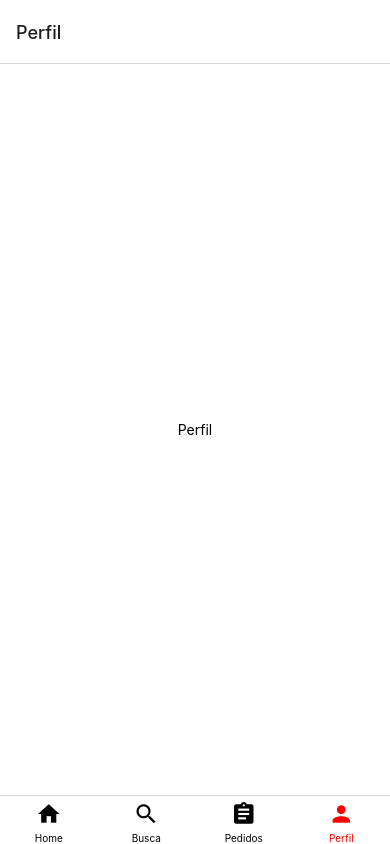
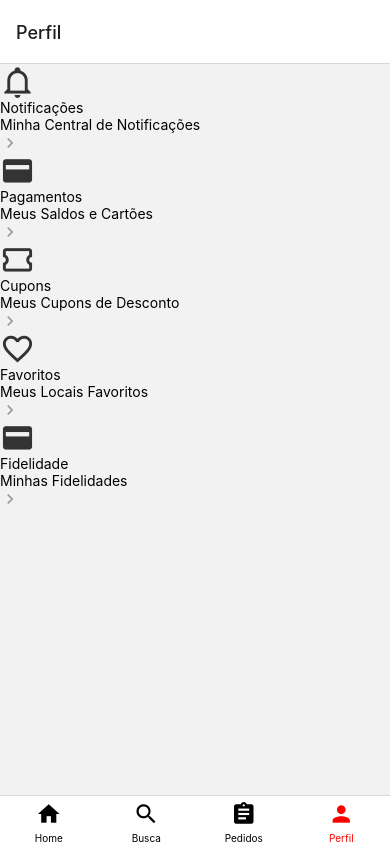
Before and after one commit to zgbsss/ifood-clone, a React Native app: screen /Perfil in a window 390 px wide. Built offline with nearby package versions, Linux system fonts and the light colour scheme.

Commit message:
Adição de conteúdo na página de perfi

```diff
--- a/src/screens/Perfil/index.js
+++ b/src/screens/Perfil/index.js
@@ -1,19 +1,60 @@
 import React from "react";
-import { View, Text, StyleSheet } from "react-native";
+import { View, Text, StyleSheet, ScrollView, TouchableOpacity } from "react-native";
+import { MaterialCommunityIcons, MaterialIcons } from '@expo/vector-icons';
 
-export default function Perfil() {
+export default function Perfil({ navigation }) {
     return (
-        <View style={styles.container}>
-            <Text>Perfil</Text>
-        </View>
+        <ScrollView style={styles.container}>
+            <ScrollView>
+                <TouchableOpacity style={styles.option} onPress={() => {}}>
+                    <MaterialCommunityIcons name="bell-outline" size={35} color="#333"/>
+                    <ScrollView style={styles.info}>
+                        <Text style={styles.title}>Notificações</Text>
+                        <Text style={styles.description}>Minha Central de Notificações</Text>
+                    </ScrollView>
+                    <MaterialIcons name="keyboard-arrow-right" color="#999" size={20}/>
+                </TouchableOpacity>
+                <TouchableOpacity style={styles.option} onPress={() => navigation.navigate('Pagamentos')}>
+                    <MaterialCommunityIcons name="credit-card" size={35} color="#333"/>
+                    <ScrollView style={styles.info}>
+                        <Text style={styles.title}>Pagamentos</Text>
+                        <Text style={styles.description}>Meus Saldos e Cartões</Text>
+                    </ScrollView>
+                    <MaterialIcons name="keyboard-arrow-right" color="#999" size={20}/>
+                </TouchableOpacity>
+
+                <TouchableOpacity style={styles.option} onPress={() => {}}>
+                    <MaterialCommunityIcons name="ticket-outline" color="#333" size={35}/>
+                    <ScrollView style={styles.info}>
+                        <Text style={styles.title}>Cupons</Text>
+                        <Text style={styles.description}>Meus Cupons de Desconto</Text>
+                    </ScrollView>
+                    <MaterialIcons name="keyboard-arrow-right" color="#999" size={20}/>
+                </TouchableOpacity>
+
+                <TouchableOpacity style={styles.option} onPress={() => {}}>
+                    <MaterialCommunityIcons name="heart-outline" color="#333" size={35}/>
+                    <ScrollView style={styles.info}>
+                        <Text style={styles.title}>Favoritos</Text>
+                        <Text style={styles.description}>Meus Locais Favoritos</Text>
+                    </ScrollView>
+                    <MaterialIcons name="keyboard-arrow-right" color="#999" size={20}/>
+                </TouchableOpacity>
+                <TouchableOpacity style={styles.option}>
+                    <MaterialCommunityIcons name="credit-card" color="#333" size={35}/>
+                    <ScrollView style={styles.info}>
+                        <Text style={styles.title}>Fidelidade</Text>
+                        <Text style={styles.description}>Minhas Fidelidades</Text>
+                    </ScrollView>
+                    <MaterialIcons name="keyboard-arrow-right" color="#999" size={20}/>
+                </TouchableOpacity>
+            </ScrollView>
+        </ScrollView>
     );
 }
 
 const styles = StyleSheet.create({
     container: {
-        flex: 1,
-        backgroundColor: 'white',
-        alignItems: 'center',
-        justifyContent: 'center',
+
     },
 });
```
